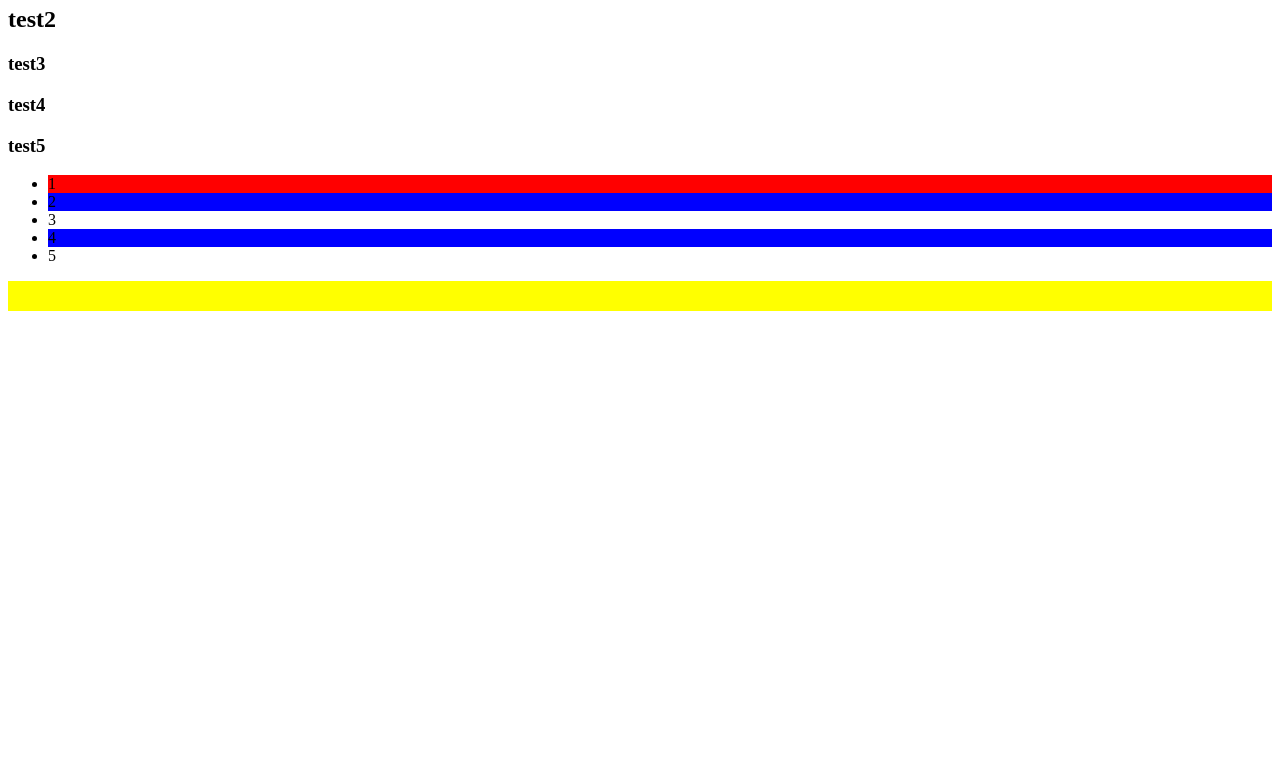
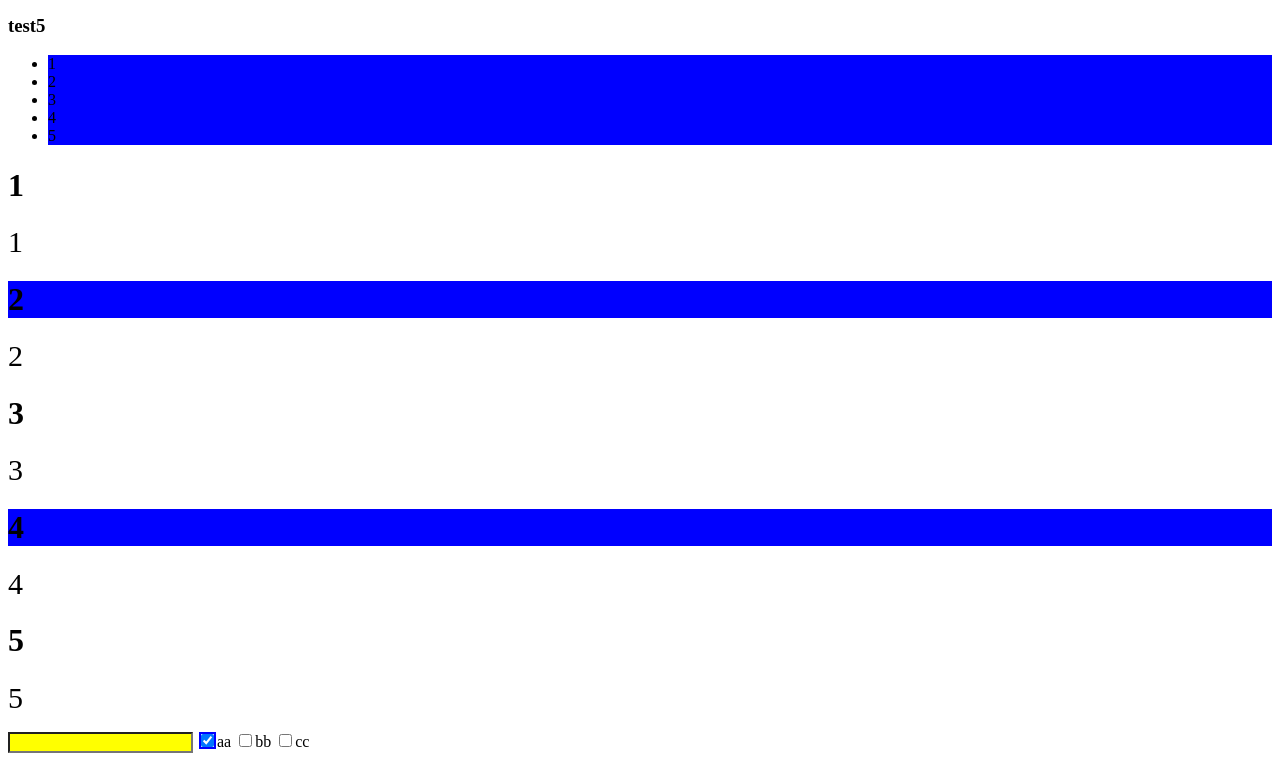
Before and after one commit to jinjidedajiang/css3, a plain HTML site: page firstCss3/selector.html in a window 1280 px wide. Shown: the part 346-1107 px from the top of the page. Before the commit the page ends 800 px from the top, so only its background shows below. Drawn offline with Linux system fonts and the light colour scheme.

Commit message:
selector

```diff
--- a/firstCss3Code.html
+++ b/firstCss3/selector.html
@@ -3,10 +3,6 @@
 <head>
 	<title>css3 first code</title>
 	<style type="text/css">
-		div {
-			height: 30px;
-			background: black;
-		}
 
 		div[id*='section'] {
 			background: red;
@@ -42,8 +38,45 @@
 			background: red;
 		}
 
-		#test2>li:nth-child(even) {
+		#test2>li:nth-child(1n+1) {
 			background: blue;
+		}
+
+		#test3>h1:nth-of-type(even) {
+			background: blue;
+		}
+
+	 	input[type='text']:active {
+	 		background: red;
+	 	}
+
+	 	input[type='text']:hover {
+	 		 background: blue;
+	 	}
+
+	 	input[type='text']:focus {
+	 		background: black;
+	 	}
+
+		input[type='checkbox']:default {
+			outline:2px solid black;
+		}
+
+		input[type='checkbox']:checked {
+			outline:2px solid blue;
+		}
+
+		input[type='checkbox']:indeterminate {
+			outline:2px solid yellow;
+		}
+
+		::selection
+		{
+				color:yellow;
+		}
+		::-moz-selection
+		{
+				color:yellow;
 		}
 
 	/* 	p:first-letter {
@@ -90,6 +123,25 @@
 	<li>5</li>
 </ul>
 
+<div id='test3'>
+	<h1>1</h1>
+	<p>1</p>
+	<h1>2</h1>
+	<p>2</p>
+	<h1>3</h1>
+	<p>3</p>
+	<h1>4</h1>
+	<p>4</p>
+	<h1>5</h1>
+	<p>5</p>
+</div>
+
+<input type="text" name="">
+
+<input type="checkbox" checked />aa
+<input type="checkbox" />bb
+<input type="checkbox" />cc
+
 <div style="clear:both;"></div>
 
 </body>
```
Also changed, not shown: firstCss3/selectorContent.html (added, +9 -0 lines).
